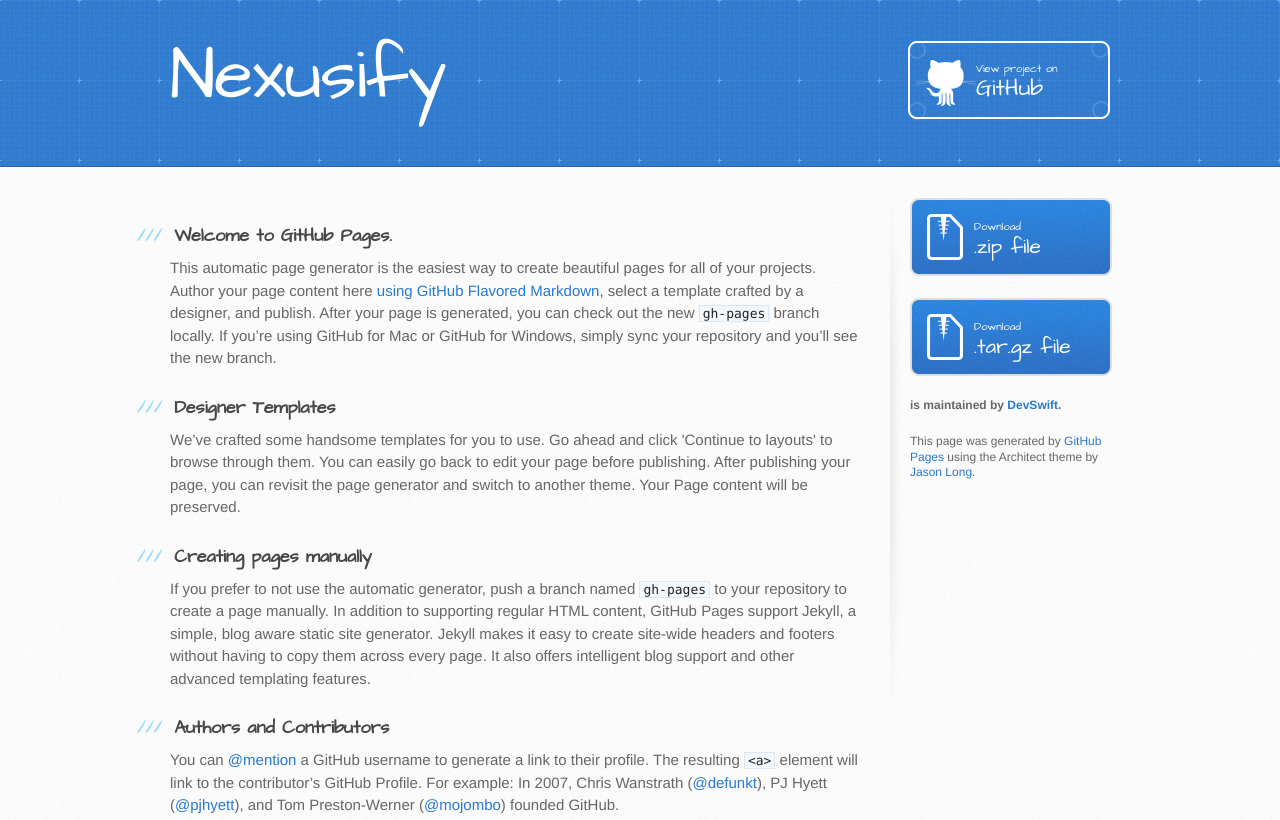
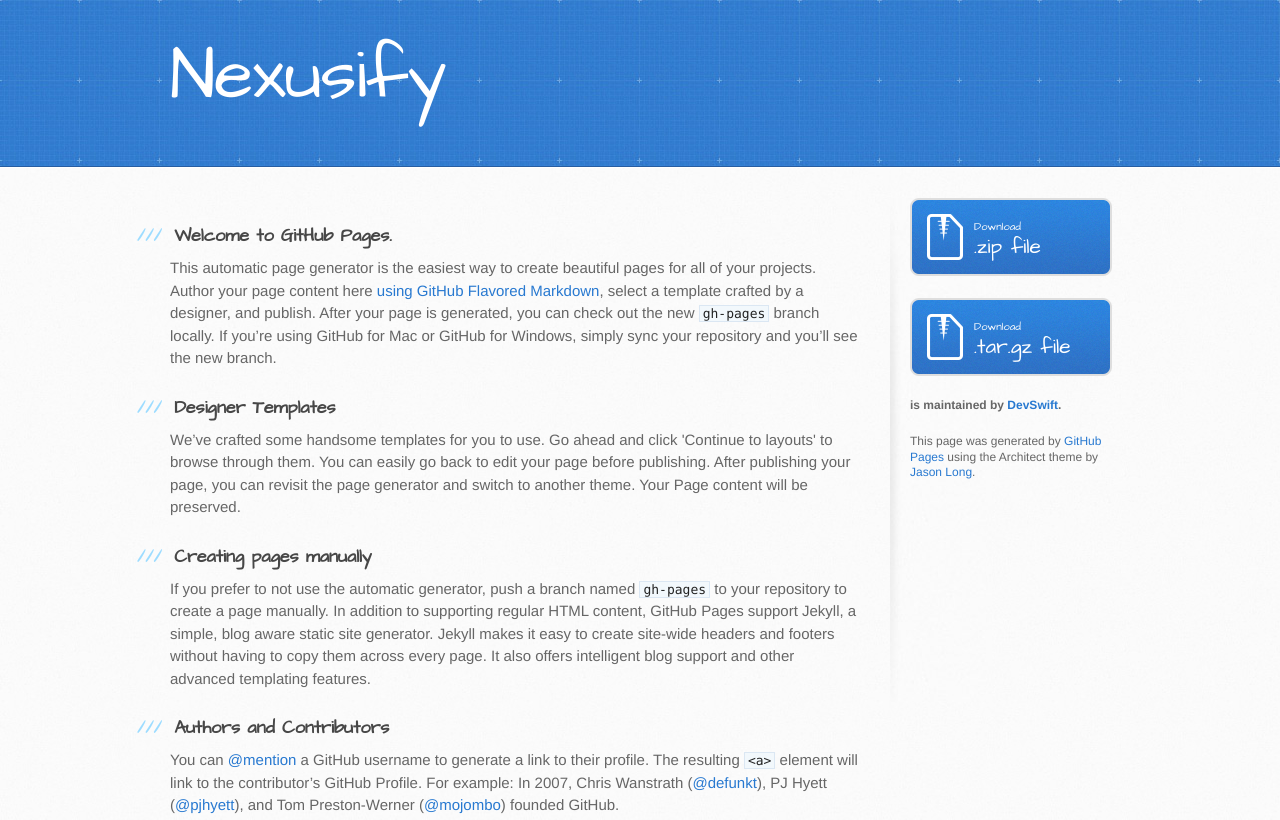
Before and after one commit to DevSwift/web, a plain HTML site: page index.html in a window 1280 px wide. Shown: the top 820 px of the page. Drawn offline with Linux system fonts and the light colour scheme.

Commit message:
Update index.html

```diff
--- a/index.html
+++ b/index.html
@@ -21,7 +21,6 @@
       <div class="inner">
         <h1>Nexusify</h1>
         <h2></h2>
-        <a href="https://github.com/DevSwift/web" class="button"><small>View project on</small> GitHub</a>
       </div>
     </header>
 
```
